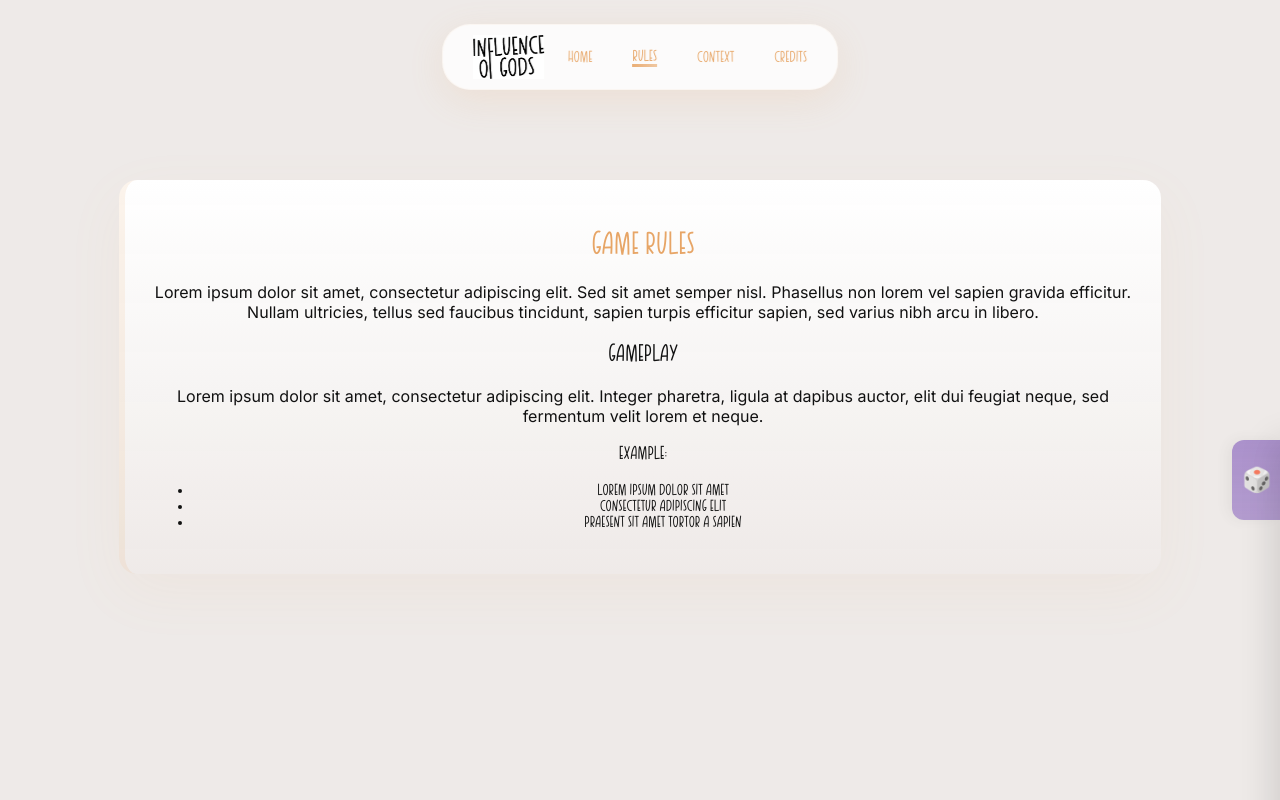
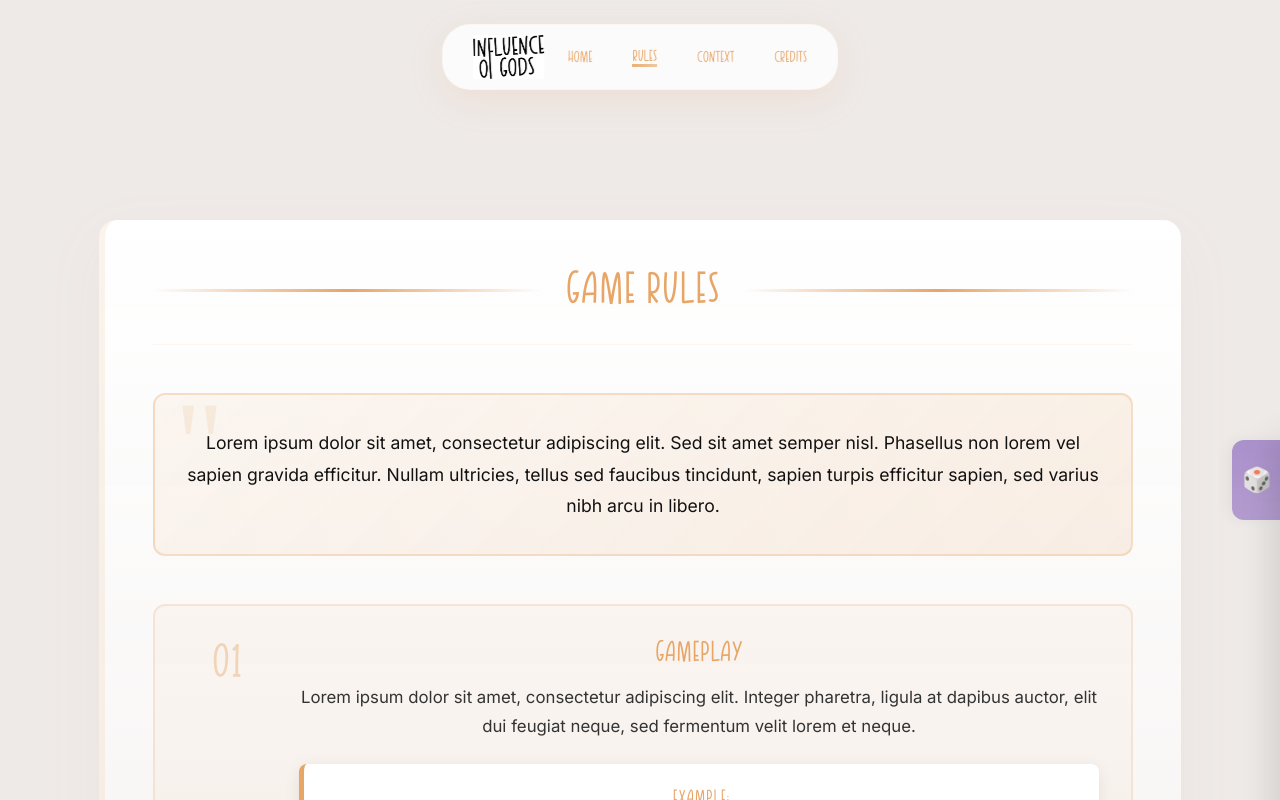
Before and after one commit to Marc-AntoineMarie/influence_of_god, a React (Create React App) app: page /rules in a window 1280 px wide. Built offline with nearby package versions, Linux system fonts and the light colour scheme; no server answers.

Commit message:
rework rules pages

```diff
--- a/src/pages/Rules/Rules.css
+++ b/src/pages/Rules/Rules.css
@@ -1,19 +1,244 @@
 @import url('https://fonts.googleapis.com/css2?family=Nunito:ital,wght@0,200..1000;1,200..1000&display=swap');
 
-.rules-page .container{
+.rules-page {
+  min-height: 100vh;
+  height: auto;
+  padding: 40px 20px;
+  overflow-y: auto !important;
+  overflow-x: hidden;
+  position: relative;
+}
+
+.rules-page .container {
   max-width: 980px;
   margin: 60px auto;
-  padding: 28px;
+  margin-bottom: 100px;
+  padding: 48px;
   background: linear-gradient(180deg, rgba(255,255,255,0.98), rgba(var(--blanc-rgb), 0.95));
   border-radius: 18px;
   box-shadow: 0 18px 60px rgba(var(--event-rgb), 0.06);
   border-left: 6px solid rgba(var(--event-rgb), 0.12);
+  position: relative;
 }
 
-.rules-page h1, .rules-page h2, .rules-page h3{
-  font-family: 'LOST LATE', 'Cinzel', serif;
+/* Header avec décoration */
+.header-section {
+  display: flex;
+  align-items: center;
+  gap: 24px;
+  margin-bottom: 48px;
+  padding-bottom: 32px;
+  border-bottom: 1px solid rgba(var(--event-rgb), 0.08);
 }
 
-.rules-page h1{ color: var(--event); }
+.decorative-line {
+  flex: 1;
+  height: 3px;
+  background: linear-gradient(90deg, transparent, var(--event), transparent);
+}
 
-.rules-page p{ font-family: 'Inter', sans-serif; }
+.rules-page h1 {
+  font-family: 'LOST LATE', 'Cinzel', serif;
+  color: var(--event);
+  font-size: 2.8rem;
+  margin: 0;
+  text-align: center;
+  letter-spacing: 1px;
+  white-space: nowrap;
+}
+
+/* Texte d'introduction */
+.intro-text {
+  background: linear-gradient(135deg, rgba(var(--event-rgb), 0.08), rgba(var(--event-rgb), 0.15));
+  padding: 32px;
+  border-radius: 12px;
+  margin-bottom: 48px;
+  border: 2px solid rgba(var(--event-rgb), 0.3);
+  position: relative;
+  overflow: hidden;
+}
+
+.intro-text::before {
+  content: '"';
+  position: absolute;
+  top: -10px;
+  left: 20px;
+  font-size: 120px;
+  font-family: serif;
+  color: rgba(var(--event-rgb), 0.15);
+  line-height: 1;
+}
+
+.intro-text p {
+  font-family: 'Inter', sans-serif;
+  font-size: 1.1rem;
+  line-height: 1.8;
+  margin: 0;
+  position: relative;
+  z-index: 1;
+}
+
+/* Sections de règles */
+.rules-section {
+  display: grid;
+  grid-template-columns: 80px 1fr;
+  gap: 32px;
+  align-items: start;
+  margin-bottom: 40px;
+  padding: 32px;
+  background: rgba(var(--event-rgb), 0.06);
+  border-radius: 12px;
+  border: 2px solid rgba(var(--event-rgb), 0.2);
+  transition: all 0.3s ease;
+}
+
+.rules-section:hover {
+  background: rgba(var(--event-rgb), 0.1);
+  transform: translateX(8px);
+  box-shadow: -4px 0 0 var(--event);
+  border-color: var(--event);
+}
+
+.section-number {
+  font-family: 'LOST LATE', 'Cinzel', serif;
+  font-size: 3rem;
+  font-weight: 700;
+  color: var(--event);
+  opacity: 0.4;
+  line-height: 1;
+  padding-top: 0;
+  text-align: center;
+}
+
+.section-content h2 {
+  font-family: 'LOST LATE', 'Cinzel', serif;
+  color: var(--event);
+  font-size: 1.8rem;
+  margin: 0 0 16px 0;
+  letter-spacing: 0.5px;
+}
+
+.section-content p {
+  font-family: 'Inter', sans-serif;
+  font-size: 1.05rem;
+  line-height: 1.7;
+  color: #333;
+  margin: 0;
+}
+
+/* Boîte d'exemple */
+.example-box {
+  margin-top: 24px;
+  padding: 24px;
+  background: white;
+  border-radius: 8px;
+  border-left: 5px solid var(--event);
+  box-shadow: 0 4px 16px rgba(0,0,0,0.08);
+}
+
+.example-box h3 {
+  font-family: 'LOST LATE', 'Cinzel', serif;
+  color: var(--event);
+  font-size: 1.2rem;
+  margin: 0 0 16px 0;
+  text-transform: uppercase;
+  letter-spacing: 1px;
+}
+
+.example-box ul {
+  list-style: none;
+  padding: 0;
+  margin: 0;
+}
+
+.example-box li {
+  font-family: 'Inter', sans-serif;
+  padding: 12px 0;
+  padding-left: 32px;
+  position: relative;
+  line-height: 1.6;
+  border-bottom: 1px solid rgba(var(--event-rgb), 0.06);
+}
+
+.example-box li:last-child {
+  border-bottom: none;
+}
+
+.example-box .bullet {
+  position: absolute;
+  left: 0;
+  color: var(--event);
+  font-size: 1.5rem;
+  line-height: 1;
+}
+
+/* Note de bas de page */
+.footer-note {
+  margin-top: 48px;
+  padding: 24px 28px;
+  background: linear-gradient(135deg, rgba(var(--event-rgb), 0.1), rgba(var(--event-rgb), 0.2));
+  border-radius: 12px;
+  border: 2px dashed var(--event);
+  display: flex;
+  gap: 20px;
+  align-items: center;
+}
+
+.note-icon {
+  width: 40px;
+  height: 40px;
+  background: var(--event);
+  color: white;
+  border-radius: 50%;
+  display: flex;
+  align-items: center;
+  justify-content: center;
+  font-size: 1.4rem;
+  font-weight: bold;
+  flex-shrink: 0;
+}
+
+.footer-note p {
+  font-family: 'Inter', sans-serif;
+  font-size: 0.95rem;
+  font-style: italic;
+  margin: 0;
+  color: #555;
+  line-height: 1.6;
+}
+
+/* Responsive */
+@media (max-width: 768px) {
+  .rules-page .container {
+    padding: 32px 24px;
+  }
+
+  .header-section {
+    flex-direction: column;
+    gap: 16px;
+  }
+
+  .decorative-line {
+    width: 100%;
+    height: 1px;
+  }
+
+  .rules-page h1 {
+    font-size: 2rem;
+  }
+
+  .rules-section {
+    grid-template-columns: 1fr;
+    gap: 16px;
+    padding: 24px;
+  }
+
+  .section-number {
+    font-size: 2rem;
+  }
+
+  .footer-note {
+    flex-direction: column;
+    text-align: center;
+  }
+}
--- a/src/pages/Rules/Rules.jsx
+++ b/src/pages/Rules/Rules.jsx
@@ -5,14 +5,24 @@ const Rules = () => {
   return (
     <main className="rules-page">
       <div className="container">
+        <div className="header-section">
+          <div className="decorative-line"></div>
           <h1>Game Rules</h1>
+          <div className="decorative-line"></div>
+        </div>
+
+        <div className="intro-text">
           <p>
             Lorem ipsum dolor sit amet, consectetur adipiscing elit. Sed sit amet
             semper nisl. Phasellus non lorem vel sapien gravida efficitur. Nullam
             ultricies, tellus sed faucibus tincidunt, sapien turpis efficitur
             sapien, sed varius nibh arcu in libero.
           </p>
+        </div>
 
+        <div className="rules-section">
+          <div className="section-number">01</div>
+          <div className="section-content">
             <h2>Gameplay</h2>
             <p>
               Lorem ipsum dolor sit amet, consectetur adipiscing elit. Integer
@@ -20,12 +30,43 @@ const Rules = () => {
               fermentum velit lorem et neque.
             </p>
 
+            <div className="example-box">
               <h3>Example:</h3>
               <ul>
-          <li>Lorem ipsum dolor sit amet</li>
-          <li>Consectetur adipiscing elit</li>
-          <li>Praesent sit amet tortor a sapien</li>
+                <li><span className="bullet">•</span>Lorem ipsum dolor sit amet</li>
+                <li><span className="bullet">•</span>Consectetur adipiscing elit</li>
+                <li><span className="bullet">•</span>Praesent sit amet tortor a sapien</li>
               </ul>
+            </div>
+          </div>
+        </div>
+
+        <div className="rules-section">
+          <div className="section-number">02</div>
+          <div className="section-content">
+            <h2>Scoring System</h2>
+            <p>
+              Vestibulum ante ipsum primis in faucibus orci luctus et ultrices posuere
+              cubilia curae. Donec velit neque, auctor sit amet aliquam vel.
+            </p>
+          </div>
+        </div>
+
+        <div className="rules-section">
+          <div className="section-number">03</div>
+          <div className="section-content">
+            <h2>Victory Conditions</h2>
+            <p>
+              Curabitur non nulla sit amet nisl tempus convallis quis ac lectus.
+              Mauris blandit aliquet elit, eget tincidunt nibh pulvinar a.
+            </p>
+          </div>
+        </div>
+
+        <div className="footer-note">
+          <div className="note-icon">ℹ</div>
+          <p>Remember: These rules are subject to variations based on player count and experience level.</p>
+        </div>
       </div>
     </main>
   );
```
Lines whose indentation alone changed are shown as unchanged.
